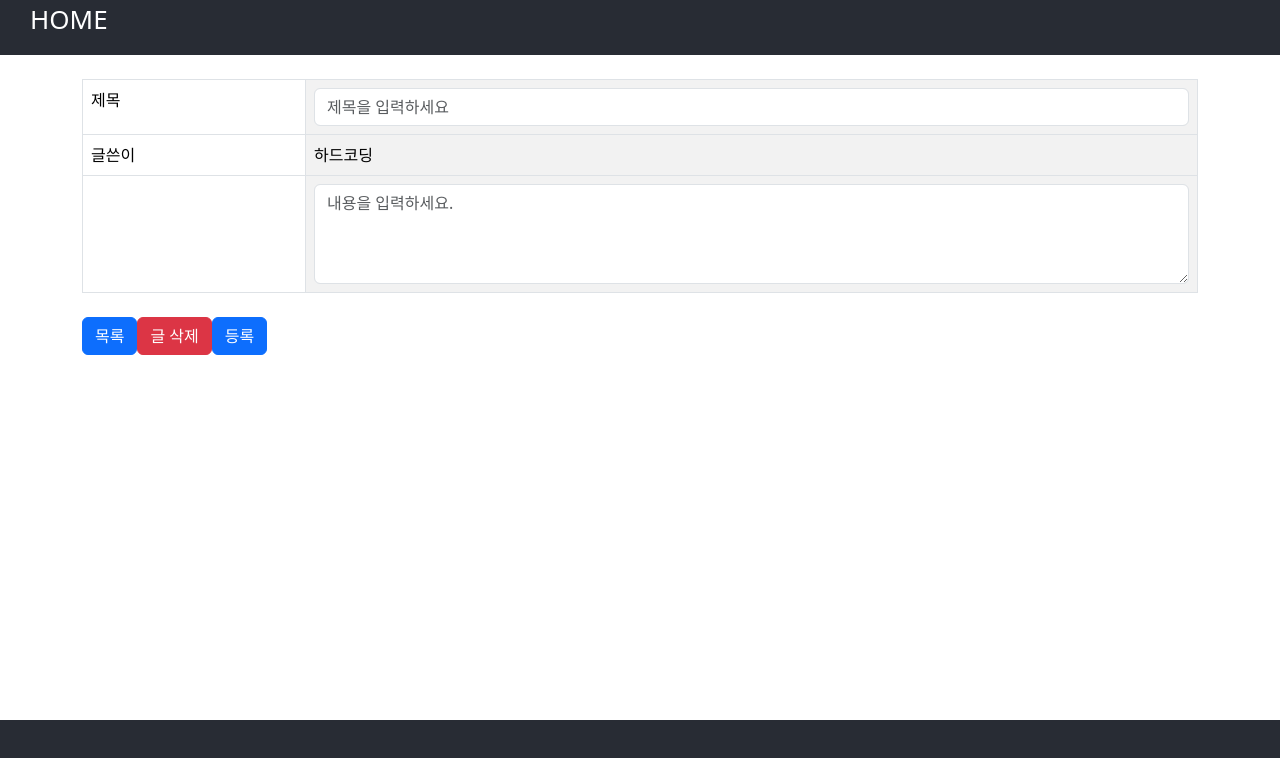
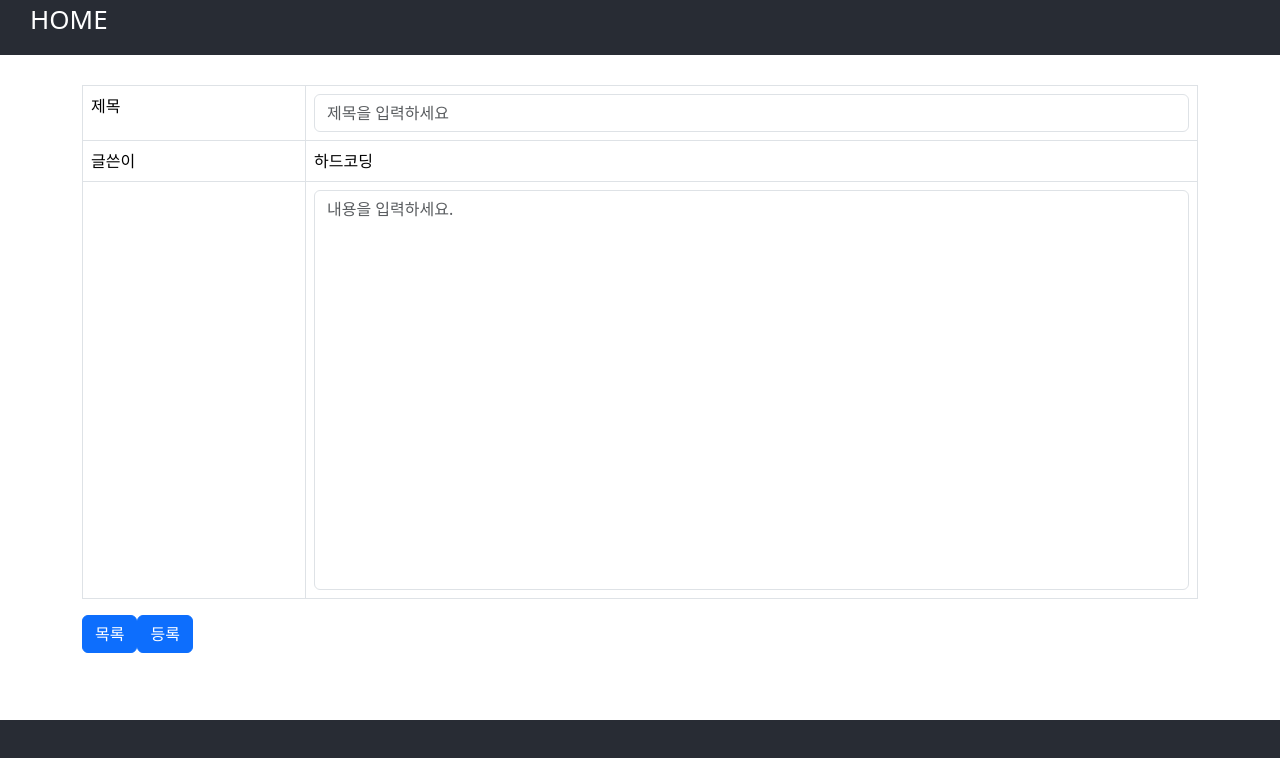
Before and after one commit to Dollili/myproject, a React (Create React App) app in the folder front/: page /board/detail in a window 1280 px wide. Shown: the top 758 px of the page. Built offline with nearby package versions, Linux system fonts and the light colour scheme.

Commit message:
css 수정

```diff
--- a/front/src/App.css
+++ b/front/src/App.css
@@ -1,14 +1,18 @@
 .App {
   display: flex;
   flex-direction: column;
+  height: 100vh;
 }
 
 .App-contents {
-  flex-grow: 1;
-  min-height: 85vh;
   display: flex;
   align-items: center;
+}
+
+.App-main {
+  display: flex;
   justify-content: center;
+  flex: 1;
 }
 
 .App-header {
@@ -18,6 +22,7 @@
   flex-direction: column;
   justify-content: center;
   font-size: calc(10px + 2vmin);
+  margin-bottom: 30px;
 }
 
 .App-header .logo {
@@ -26,9 +31,6 @@
 }
 
 .App-footer {
-  position: fixed;
-  bottom: 0;
-  left: 0;
   width: 100%;
   background-color: #282c34;
   min-height: 10vh;
@@ -38,6 +40,7 @@
   justify-content: center;
   font-size: calc(10px + 2vmin);
   color: white;
+  margin-top: 50px;
 }
 
 .App-logo {
--- a/front/src/App.js
+++ b/front/src/App.js
@@ -7,8 +7,7 @@ function App() {
   const nav = useNavigate();
 
   return (
-    <>
-      <main className="App-contents">
+    <div className="App-contents">
       <Button
         onClick={() => {
           nav("/board");
@@ -16,8 +15,7 @@ function App() {
       >
         시작하기
       </Button>
-      </main>
-    </>
+    </div>
   );
 }
 
--- a/front/src/assets/css/board.css
+++ b/front/src/assets/css/board.css
@@ -1,3 +1,9 @@
+.main-container {
+    width: 100%;
+    flex-direction: column;
+}
+
+/* 메인 게시판 */
 .search-container {
   display: flex;
   align-items: end;
@@ -20,3 +26,23 @@
 .search-button:hover {
   background-color: #0056b3;
 }
+
+
+/* 게시글 관련 */
+.board {
+  text-align: center;
+}
+
+.areaInput {
+  height: 100px;
+  resize: none;
+}
+
+.contentsInput {
+  height: 400px;
+  resize: none;
+}
+
+.contentsInput:disabled {
+  background-color: white;
+}
--- a/front/src/index.css
+++ b/front/src/index.css
@@ -8,7 +8,7 @@ body {
 }
 
 html, body {
-  height: 100%;
+  height: 100vh;
   margin: 0;
   padding: 0;
 }
--- a/front/src/index.js
+++ b/front/src/index.js
@@ -14,7 +14,9 @@ const root = ReactDOM.createRoot(document.getElementById("root"));
 root.render(
   <div className="App">
     <Header />
-    <RouterProvider router={router} />
+    <div className="App-main">
+      <RouterProvider router={router} />
+    </div>
     <Footer />
   </div>,
 );
--- a/front/src/pages/board/Board.jsx
+++ b/front/src/pages/board/Board.jsx
@@ -17,9 +17,9 @@ const Board = () => {
   }, []);
 
   return (
-    <>
-      <Container id="container">
-        <div className="search-container my-2">
+    <div className="main-container">
+      <Container>
+        <div className="search-container">
           <select className="search-select">
             <option>전체</option>
             <option>작성자</option>
@@ -28,10 +28,18 @@ const Board = () => {
           <input className="search-input" type="text"/>
           <Button className="search-button">검색</Button>
         </div>
-        <Table striped bordered hover className="my-4">
+        <Table striped bordered hover className="board my-2">
+          <colgroup>
+            <col style={{width: "10%"}}/>
+            <col style={{width: "40%"}}/>
+            <col style={{width: "15%"}}/>
+            <col style={{width: "15%"}}/>
+            <col style={{width: "10%"}}/>
+            <col style={{width: "10%"}}/>
+          </colgroup>
           <thead>
-            <tr>
-              <th>번호</th>
+          <tr>
+          <th>번호</th>
               <th>제목</th>
               <th>작성자</th>
               <th>날짜</th>
@@ -64,7 +72,7 @@ const Board = () => {
           <Button>글 작성</Button>
         </Link>
       </Container>
-    </>
+    </div>
   );
 };
 
--- a/front/src/pages/board/BoardDetail.jsx
+++ b/front/src/pages/board/BoardDetail.jsx
@@ -90,7 +90,7 @@ const BoardDetail = () => {
   return (
     <>
       <Container>
-        <Table bordered striped="columns" className="my-4">
+        <Table bordered>
           <colgroup>
             <col style={{ width: "20%" }} />
             <col />
@@ -120,13 +120,18 @@ const BoardDetail = () => {
               <td></td>
               <td>
                 {path ? (
-                  data.CONTENTS
+                  <Form.Control
+                    className="contentsInput disabled"
+                    value={data.CONTENTS}
+                    as="textarea"
+                    disabled
+                  />
                 ) : (
                   <Form.Control
+                    className="contentsInput"
                     name="contents"
                     placeholder="내용을 입력하세요."
                     as="textarea"
-                    style={{ height: "100px" }}
                     onChange={(e) => {
                       changeBoard(e);
                     }}
@@ -156,7 +161,7 @@ const BoardDetail = () => {
         <Link to={"/board"}>
           <Button>목록</Button>
         </Link>
-        <Button variant="danger">글 삭제</Button>
+        {path && <Button variant="danger">글 삭제</Button>}
         {!path && (
           <Button
             onClick={() => {
--- a/front/src/pages/board/Comment.jsx
+++ b/front/src/pages/board/Comment.jsx
@@ -70,7 +70,7 @@ const Comment = ({ location, getDetail, data }) => {
             ))}
         </tbody>
       </Table>
-      <Paging />
+      {data.comment && data.comment.length > 0 && <Paging />}
       <Table bordered>
         <colgroup>
           <col style={{ width: "20%" }} />
@@ -82,10 +82,10 @@ const Comment = ({ location, getDetail, data }) => {
             <td>사용자이름</td>
             <td>
               <Form.Control
+                className="areaInput"
                 placeholder="댓글을 입력하세요"
                 name="comment"
                 as="textarea"
-                style={{ height: "100px" }}
                 onChange={(e) => {
                   changeComment(e);
                 }}
```
Lines whose indentation alone changed are shown as unchanged.
